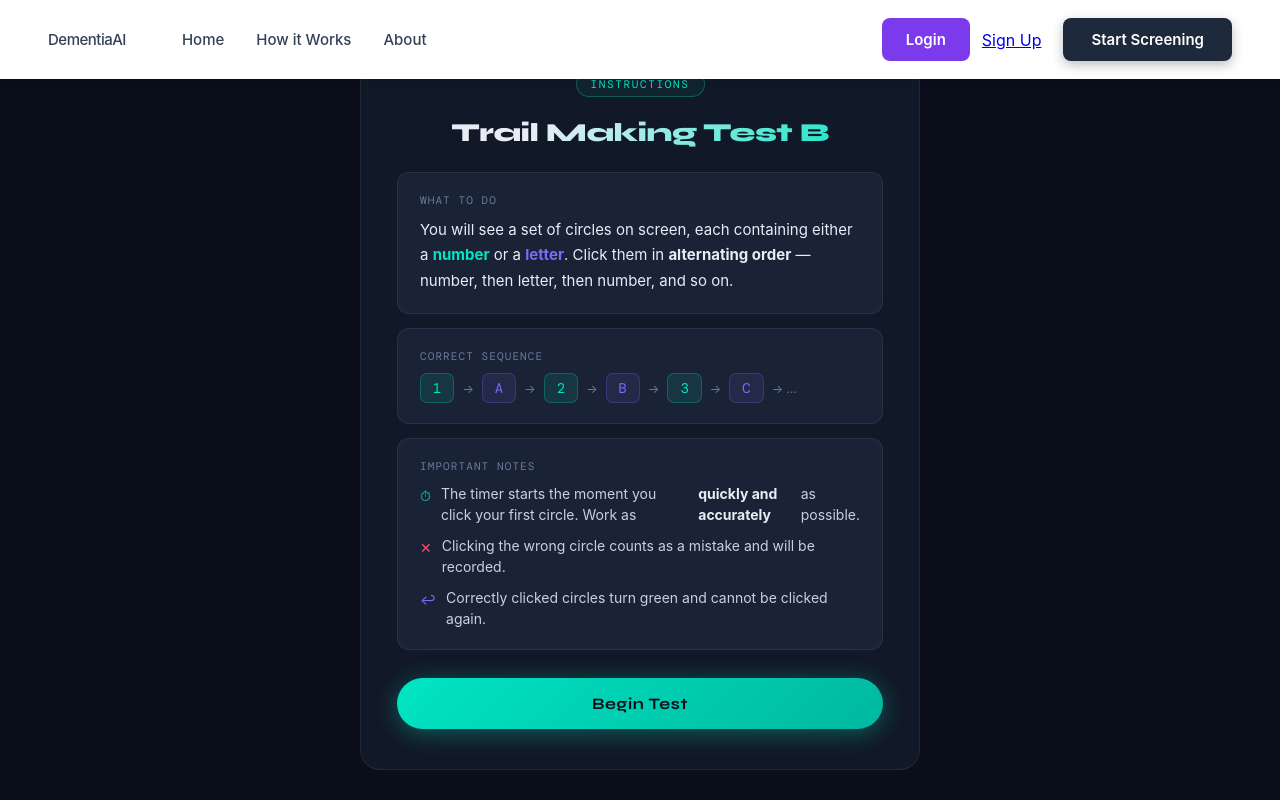
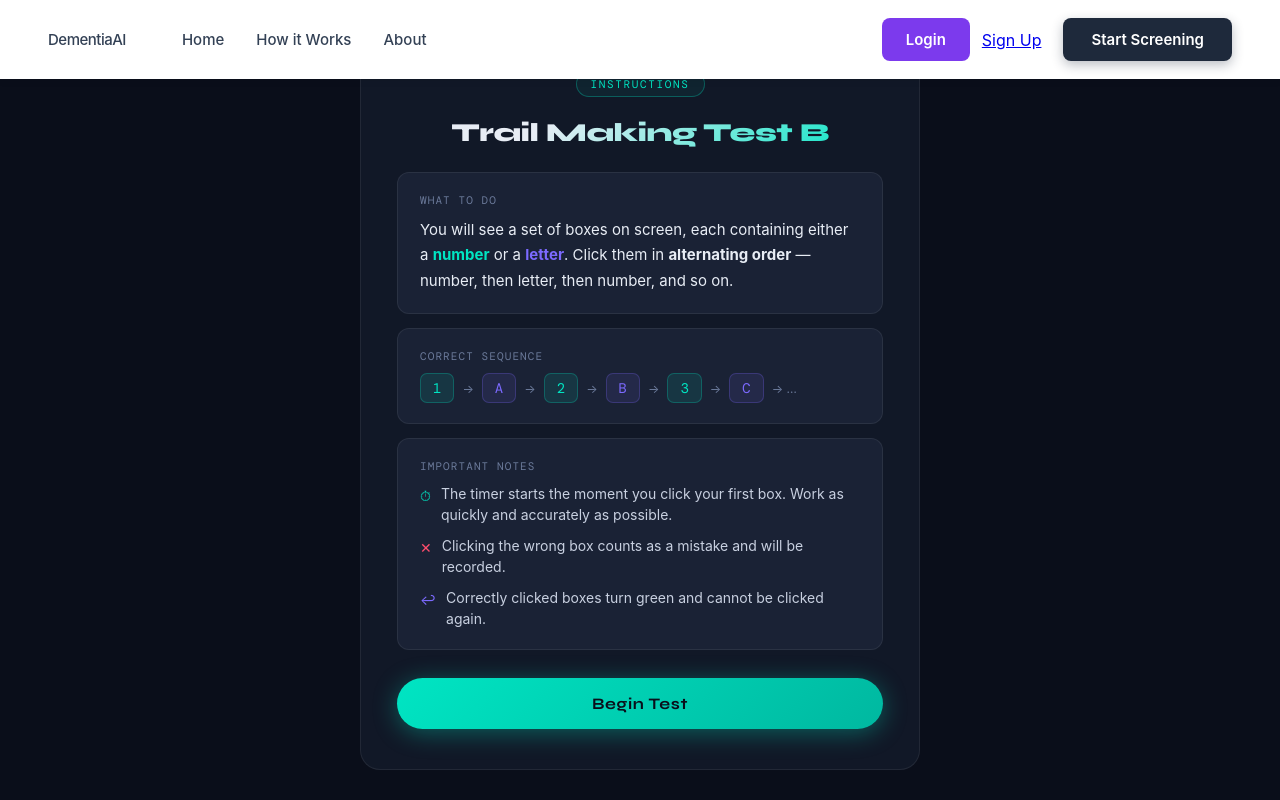
Before and after one commit to M-Iswarya2/Dementia-for-cloud, a Django app: page /trail-test/ in a window 1280 px wide. Run offline with Django 5.2, Linux system fonts and the light colour scheme.

Commit message:
final trail test

```diff
--- a/dementia_web/templates/pages/trail_test.html
+++ b/dementia_web/templates/pages/trail_test.html
@@ -378,7 +378,7 @@
       ">
         <p style="font-family:'DM Mono',monospace; font-size:11px; letter-spacing:0.1em; text-transform:uppercase; color:#6b7a9a; margin-bottom:10px;">What to do</p>
         <p style="font-size:15px; color:#e8edf5; line-height:1.7;">
-          You will see a set of circles on screen, each containing either a <strong style="color:#00e5c3">number</strong> or a <strong style="color:#7c6aff">letter</strong>. Click them in <strong style="color:#e8edf5">alternating order</strong> — number, then letter, then number, and so on.
+          You will see a set of boxes on screen, each containing either a <strong style="color:#00e5c3">number</strong> or a <strong style="color:#7c6aff">letter</strong>. Click them in <strong style="color:#e8edf5">alternating order</strong> — number, then letter, then number, and so on.
         </p>
       </div>
 
@@ -411,15 +411,15 @@
         <ul style="list-style:none; padding:0; display:flex; flex-direction:column; gap:10px;">
           <li style="display:flex; gap:10px; align-items:flex-start; font-size:14px; color:#c8d0e0; line-height:1.5;">
             <span style="color:#00e5c3; margin-top:2px;">⏱</span>
-            The timer starts the moment you click your first circle. Work as <strong style="color:#e8edf5">quickly and accurately</strong> as possible.
+            The timer starts the moment you click your first box. Work as quickly and accurately as possible.
           </li>
           <li style="display:flex; gap:10px; align-items:flex-start; font-size:14px; color:#c8d0e0; line-height:1.5;">
             <span style="color:#ff4d6d; margin-top:2px;">✕</span>
-            Clicking the wrong circle counts as a mistake and will be recorded.
+            Clicking the wrong box counts as a mistake and will be recorded.
           </li>
           <li style="display:flex; gap:10px; align-items:flex-start; font-size:14px; color:#c8d0e0; line-height:1.5;">
             <span style="color:#7c6aff; margin-top:2px;">↩</span>
-            Correctly clicked circles turn green and cannot be clicked again.
+            Correctly clicked boxes turn green and cannot be clicked again.
           </li>
         </ul>
       </div>
```
